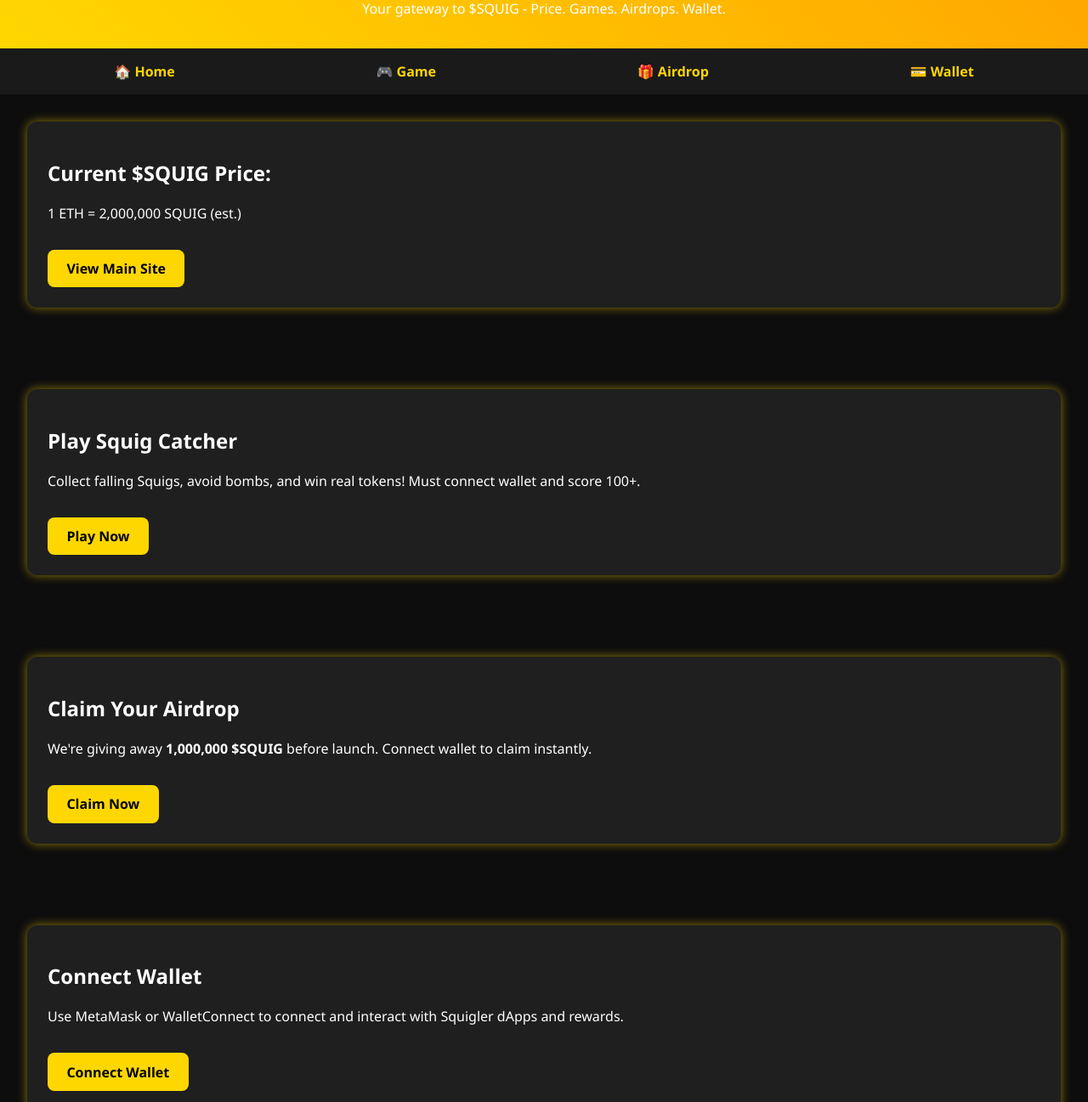
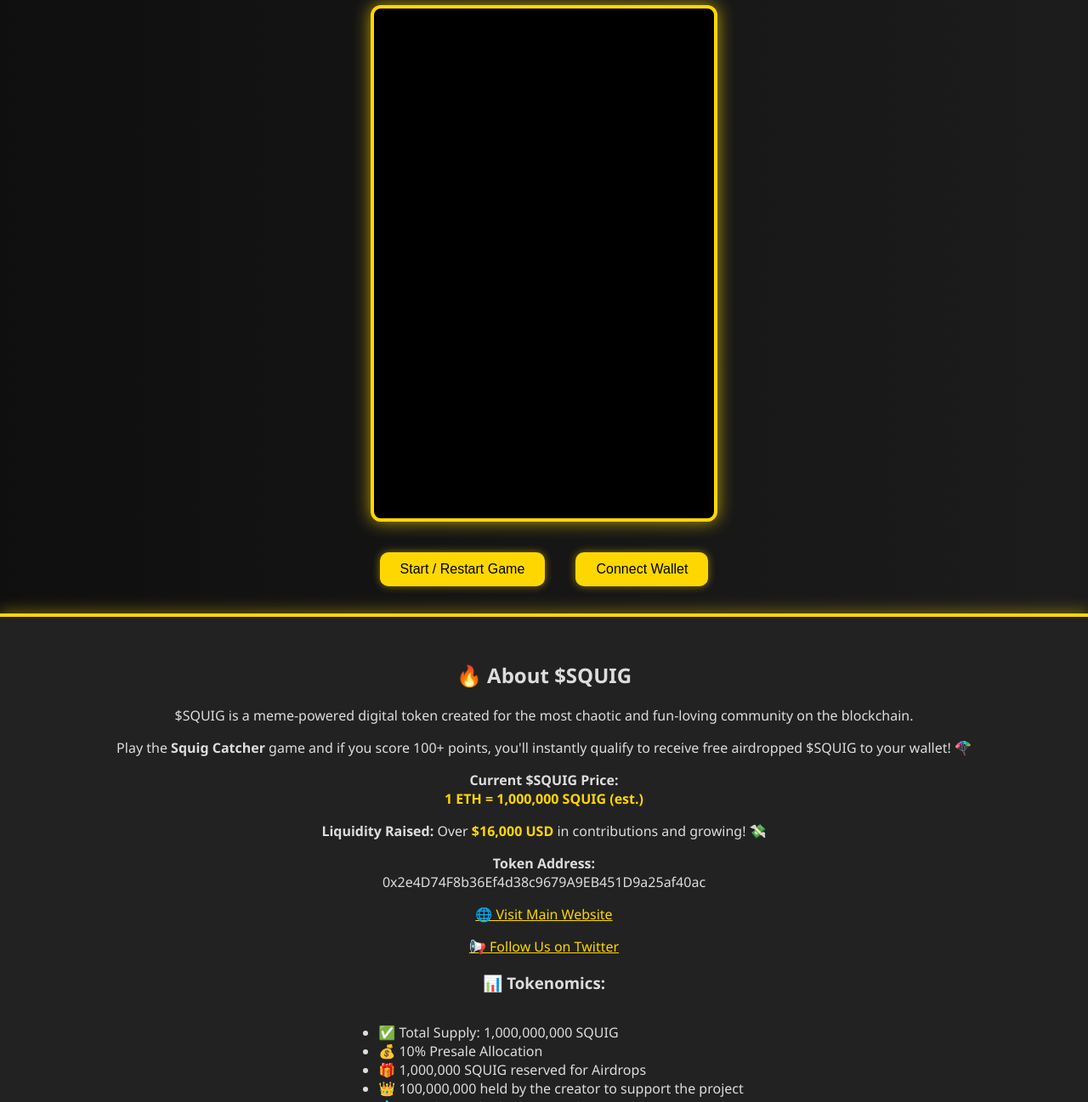
Before and after one commit to squiglercoin/app, a plain HTML site: page index.html in a window 1280 px wide. Shown: the part 80-1377 px from the top of the page at 85% size. Drawn offline with Linux system fonts and the light colour scheme.

Commit message:
Add files via upload

```diff
--- a/index.html
+++ b/index.html
@@ -1,113 +1,175 @@
 <!DOCTYPE html>
 <html lang="en">
 <head>
-  <meta charset="UTF-8">
-  <meta name="viewport" content="width=device-width, initial-scale=1.0">
-  <title>Squigler Mobile App - Web Preview</title>
+  <meta charset="UTF-8" />
+  <meta name="viewport" content="width=device-width, initial-scale=1.0" />
+  <title>Squig Catcher Game</title>
   <style>
     body {
+      margin: 0;
       font-family: 'Segoe UI', Tahoma, Geneva, Verdana, sans-serif;
-      background: #0d0d0d;
-      color: white;
-      margin: 0;
-      padding: 0;
-    }
-    header {
-      background: linear-gradient(45deg, gold, orange);
-      padding: 20px;
+      background: linear-gradient(to right, #0f0f0f, #1c1c1c);
+      color: #fff;
       text-align: center;
     }
-    header h1 {
-      margin: 0;
-      font-size: 2rem;
+    canvas {
+      border: 4px solid #ffd700;
+      background-color: #000;
+      display: block;
+      margin: 20px auto;
+      border-radius: 12px;
+      box-shadow: 0 0 20px rgba(255, 215, 0, 0.7);
     }
-    nav {
-      display: flex;
-      justify-content: space-around;
-      background: #1a1a1a;
-      padding: 1rem;
+    #info {
+      padding: 2rem;
+      background: #222;
+      color: #ddd;
+      border-top: 4px solid #ffd700;
+      box-shadow: 0 -5px 15px rgba(255, 215, 0, 0.3);
     }
-    nav a {
+    button {
+      font-size: 1rem;
+      padding: 0.7rem 1.5rem;
+      margin: 1rem;
+      background: #ffd700;
+      color: #000;
+      border: none;
+      border-radius: 10px;
+      cursor: pointer;
+      box-shadow: 0 0 10px rgba(255, 215, 0, 0.5);
+    }
+    #walletInfo {
+      margin-top: 1rem;
+      font-size: 0.9rem;
+      color: #90ee90;
+    }
+    .highlight {
       color: #ffd700;
-      text-decoration: none;
       font-weight: bold;
-    }
-    section {
-      padding: 2rem;
-    }
-    .card {
-      background: #1f1f1f;
-      padding: 1.5rem;
-      margin-bottom: 2rem;
-      border-radius: 12px;
-      box-shadow: 0 0 12px #ffd70088;
-    }
-    .button {
-      display: inline-block;
-      margin-top: 1rem;
-      padding: 0.7rem 1.4rem;
-      background: #ffd700;
-      color: black;
-      font-weight: bold;
-      border-radius: 8px;
-      text-decoration: none;
     }
     footer {
       background: #111;
-      text-align: center;
+      color: #888;
       padding: 1rem;
       font-size: 0.9rem;
     }
   </style>
 </head>
 <body>
-  <header>
-    <h1>🪚 Squigler Coin Mobile Portal</h1>
-    <p>Your gateway to $SQUIG - Price. Games. Airdrops. Wallet.</p>
-  </header>
+  <h1>🪙 Squig Catcher</h1>
+  <canvas id="gameCanvas" width="400" height="600"></canvas>
+  <button onclick="startGame()">Start / Restart Game</button>
+  <button onclick="connectWallet()">Connect Wallet</button>
+  <div id="walletInfo"></div>
+  <div id="info">
+    <h2>🔥 About $SQUIG</h2>
+    <p>$SQUIG is a meme-powered digital token created for the most chaotic and fun-loving community on the blockchain.</p>
+    <p>Play the <strong>Squig Catcher</strong> game and if you score 100+ points, you'll instantly qualify to receive free airdropped $SQUIG to your wallet! 🪂</p>
+    <p><strong>Current $SQUIG Price:</strong><br><span class="highlight">1 ETH = 1,000,000 SQUIG (est.)</span></p>
+    <p><strong>Liquidity Raised:</strong> Over <span class="highlight">$16,000 USD</span> in contributions and growing! 💸</p>
+    <p><strong>Token Address:</strong><br>0x2e4D74F8b36Ef4d38c9679A9EB451D9a25af40ac</p>
+    <p><a href="https://squiglercoin.github.io/websait2/" target="_blank" style="color: #ffd700; text-decoration: underline;">🌐 Visit Main Website</a></p>
+    <p><a href="https://twitter.com/SquiglerCoin" target="_blank" style="color: #ffd700;">📢 Follow Us on Twitter</a></p>
+    <h3>📊 Tokenomics:</h3>
+    <ul style="text-align:left; display:inline-block;">
+      <li>✅ Total Supply: 1,000,000,000 SQUIG</li>
+      <li>💰 10% Presale Allocation</li>
+      <li>🎁 1,000,000 SQUIG reserved for Airdrops</li>
+      <li>👑 100,000,000 held by the creator to support the project</li>
+      <li>💧 Liquidity Locked Post-Launch</li>
+    </ul>
+  </div>
+  <footer>
+    🪙 $SQUIG is the future of fun, powered by community, memes, and rewards. Join us on the wildest ride in crypto!
+  </footer>
 
-  <nav>
-    <a href="#home">🏠 Home</a>
-    <a href="#game">🎮 Game</a>
-    <a href="#airdrop">🎁 Airdrop</a>
-    <a href="#wallet">💳 Wallet</a>
-  </nav>
+  <script>
+    let canvas = document.getElementById("gameCanvas");
+    let ctx = canvas.getContext("2d");
+    let player = { x: 180, y: 560, width: 40, height: 20 };
+    let coins = [];
+    let score = 0;
+    let isRunning = false;
+    let walletAddress = null;
 
-  <section id="home">
-    <div class="card">
-      <h2>Current $SQUIG Price:</h2>
-      <p>1 ETH = 2,000,000 SQUIG (est.)</p>
-      <a href="https://squiglercoin.github.io/websait2/" class="button" target="_blank">View Main Site</a>
-    </div>
-  </section>
+    function drawPlayer() {
+      ctx.fillStyle = "#ffd700";
+      ctx.fillRect(player.x, player.y, player.width, player.height);
+    }
 
-  <section id="game">
-    <div class="card">
-      <h2>Play Squig Catcher</h2>
-      <p>Collect falling Squigs, avoid bombs, and win real tokens! Must connect wallet and score 100+.</p>
-      <a href="https://squiglercoin.github.io/game1/" class="button" target="_blank">Play Now</a>
-    </div>
-  </section>
+    function drawCoins() {
+      ctx.fillStyle = "#00ff00";
+      coins.forEach(c => ctx.fillRect(c.x, c.y, 10, 10));
+    }
 
-  <section id="airdrop">
-    <div class="card">
-      <h2>Claim Your Airdrop</h2>
-      <p>We're giving away <strong>1,000,000 $SQUIG</strong> before launch. Connect wallet to claim instantly.</p>
-      <a href="https://squiglercoin.github.io/squigcoin/" class="button" target="_blank">Claim Now</a>
-    </div>
-  </section>
+    function updateCoins() {
+      coins.forEach(c => c.y += 4);
+      coins = coins.filter(c => c.y < canvas.height);
+    }
 
-  <section id="wallet">
-    <div class="card">
-      <h2>Connect Wallet</h2>
-      <p>Use MetaMask or WalletConnect to connect and interact with Squigler dApps and rewards.</p>
-      <a href="#" class="button">Connect Wallet</a>
-    </div>
-  </section>
+    function spawnCoin() {
+      coins.push({ x: Math.random() * (canvas.width - 10), y: 0 });
+    }
 
-  <footer>
-    <p>© 2025 Squigler Coin | Built for the people. Powered by memes. Backed by fun.</p>
-    <p><a href="https://twitter.com/SquiglerCoin" style="color:gold;">Follow us on Twitter</a></p>
-  </footer>
+    function detectCollision() {
+      coins = coins.filter(c => {
+        let hit = c.x < player.x + player.width && c.x + 10 > player.x && c.y + 10 > player.y && c.y < player.y + player.height;
+        if (hit) score++;
+        return !hit;
+      });
+    }
+
+    function drawScore() {
+      ctx.fillStyle = "white";
+      ctx.font = "16px Arial";
+      ctx.fillText("Score: " + score, 10, 20);
+    }
+
+    function gameLoop() {
+      if (!isRunning) return;
+      ctx.clearRect(0, 0, canvas.width, canvas.height);
+      drawPlayer();
+      drawCoins();
+      updateCoins();
+      detectCollision();
+      drawScore();
+      requestAnimationFrame(gameLoop);
+    }
+
+    function startGame() {
+      coins = [];
+      score = 0;
+      isRunning = true;
+      gameLoop();
+      setInterval(spawnCoin, 1000);
+    }
+
+    document.addEventListener("keydown", function (e) {
+      if (e.key === "ArrowLeft" && player.x > 0) player.x -= 20;
+      if (e.key === "ArrowRight" && player.x + player.width < canvas.width) player.x += 20;
+    });
+
+    async function connectWallet() {
+      if (typeof window.ethereum !== 'undefined') {
+        try {
+          const accounts = await ethereum.request({ method: 'eth_requestAccounts' });
+          walletAddress = accounts[0];
+          document.getElementById("walletInfo").textContent = "Wallet connected: " + walletAddress;
+        } catch (err) {
+          alert("Connection failed.");
+        }
+      } else {
+        alert("Please install MetaMask.");
+      }
+    }
+
+    setInterval(() => {
+      if (score >= 100 && walletAddress) {
+        alert("Congrats! You scored 100+! An airdrop will be sent to: " + walletAddress);
+        score = 0;
+        // Optional: send walletAddress to backend API
+      }
+    }, 3000);
+  </script>
 </body>
 </html>
```
